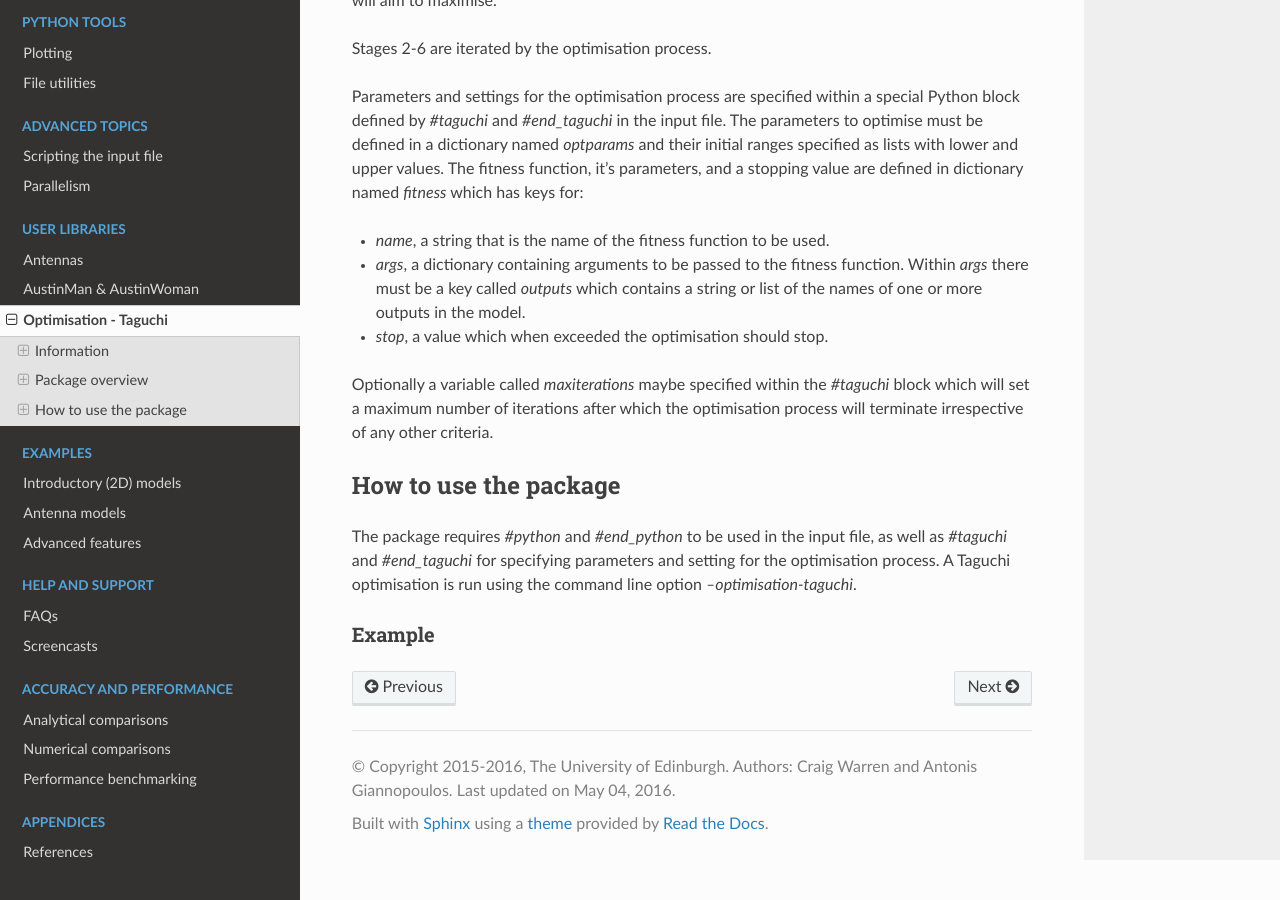
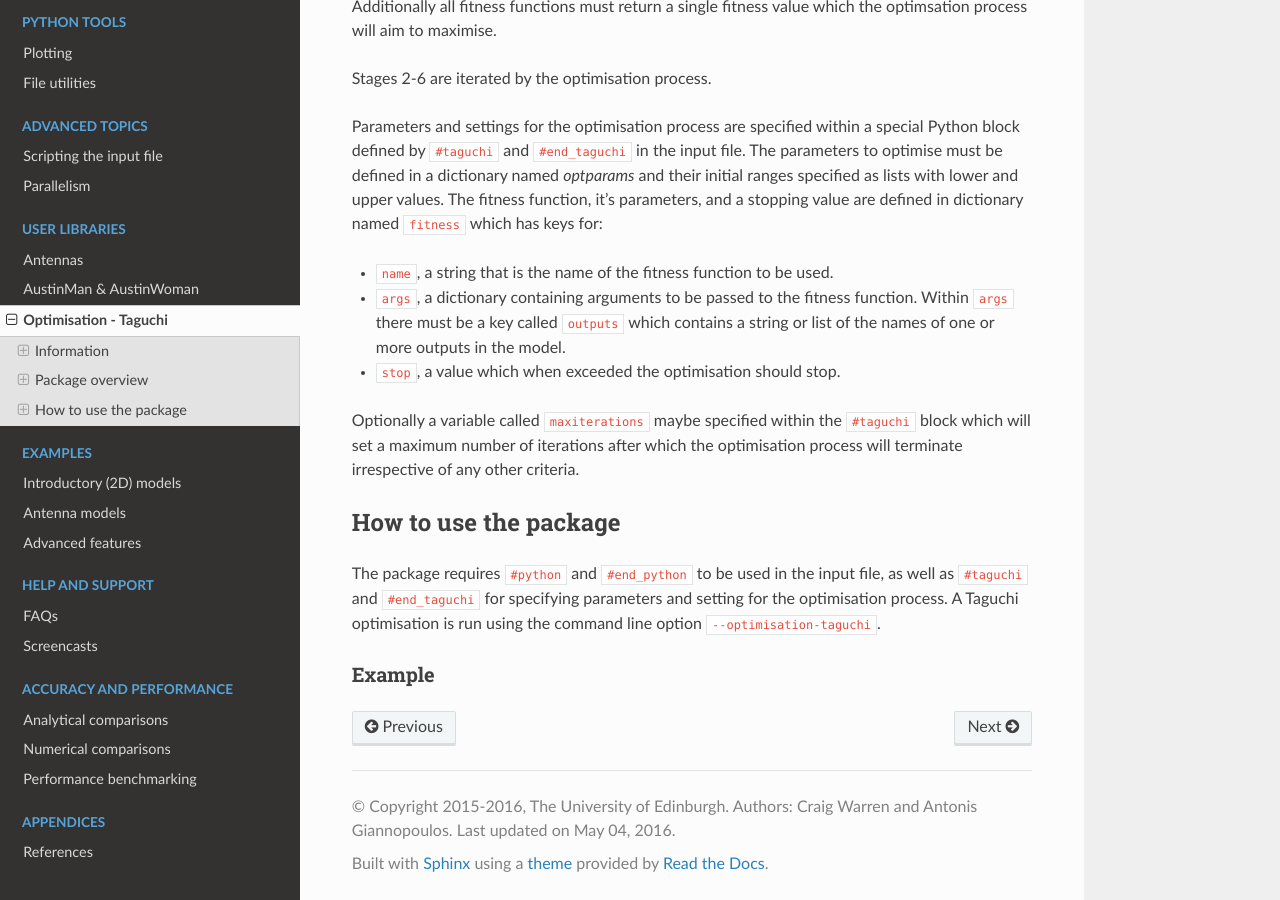
Before and after one commit to gprMax/gprMax, a Sphinx documentation site: the page built from docs/source/user_libs_opt_taguchi.rst, in a window 1280 px wide and 900 px high, scrolled down 2243 px. Built offline with Sphinx 7.4.7 and the Read the Docs theme 2.0.0, drawn with Linux system fonts in a browser that asks for light colours.

Commit message:
Changing single to double quotes for styling.

```diff
--- a/docs/source/user_libs_antennas.rst
+++ b/docs/source/user_libs_antennas.rst
@@ -30,7 +30,7 @@ A description of how the models were created can be found at http://dx.doi.org/1
 Module overview
 ===============
 
-* `antennas.py` is a module containing the descriptions of the antennas.
+* ``antennas.py`` is a module containing the descriptions of the antennas.
 
 
 How to use the module
--- a/docs/source/user_libs_opt_taguchi.rst
+++ b/docs/source/user_libs_opt_taguchi.rst
@@ -49,9 +49,9 @@ Package overview
     optimisation_taguchi_fitness.py
     optimisation_taguchi_plot.py
 
-* `OA_9_4_3_2.npy` and `OA_18_7_3_2.npy` are NumPy archives containing pre-built OAs from http://neilsloane.com/oadir/
-* `optimisation_taguchi_fitness.py` is a module containing fitness functions. There are some pre-built ones but users should add their own here.
-* `optimisation_taguchi_plot.py` is a module for plotting the results, such as parameter values and convergence history, from an optimisation process when it has completed.
+* ``OA_9_4_3_2.npy`` and ``OA_18_7_3_2.npy`` are NumPy archives containing pre-built OAs from http://neilsloane.com/oadir/
+* ``optimisation_taguchi_fitness.py`` is a module containing fitness functions. There are some pre-built ones but users should add their own here.
+* ``optimisation_taguchi_plot.py`` is a module for plotting the results, such as parameter values and convergence history, from an optimisation process when it has completed.
 
 Implementation
 --------------
@@ -65,28 +65,28 @@ The process by which Taguchi's method optimises parameters is illustrated in the
 
 In stage 1a, one of the 2 pre-built OAs will automatically be chosen depending on the number of parameters to optimise. Currently, up to 7 independent parameters can be optimised, although a method to construct OAs of any size is under testing.
 
-In stage 1b, a fitness function is required to set a goal against which to compare results from the optimisation process. A number of pre-built fitness functions can be found in the `optimisation_taguchi_fitness.py` module, e.g. `minvalue`, `maxvalue` and `xcorr`. Users can also easily add their own fitness functions to this module. All fitness functions must take two arguments:
+In stage 1b, a fitness function is required to set a goal against which to compare results from the optimisation process. A number of pre-built fitness functions can be found in the ``optimisation_taguchi_fitness.py`` module, e.g. ``minvalue``, ``maxvalue`` and ``xcorr``. Users can also easily add their own fitness functions to this module. All fitness functions must take two arguments:
 
-* `filename` a string containing the full path and filename of the output file
-* `args` a dictionary which can contain any number of additional arguments for the function, e.g. names (IDs) of outputs (rxs) from input file
+* ``filename`` a string containing the full path and filename of the output file
+* ``args`` a dictionary which can contain any number of additional arguments for the function, e.g. names (IDs) of outputs (rxs) from input file
 
 Additionally all fitness functions must return a single fitness value which the optimsation process will aim to maximise.
 
 Stages 2-6 are iterated by the optimisation process.
 
-Parameters and settings for the optimisation process are specified within a special Python block defined by `#taguchi` and `#end_taguchi` in the input file. The parameters to optimise must be defined in a dictionary named `optparams` and their initial ranges specified as lists with lower and upper values. The fitness function, it's parameters, and a stopping value are defined in dictionary named `fitness` which has keys for:
+Parameters and settings for the optimisation process are specified within a special Python block defined by ``#taguchi`` and ``#end_taguchi`` in the input file. The parameters to optimise must be defined in a dictionary named `optparams` and their initial ranges specified as lists with lower and upper values. The fitness function, it's parameters, and a stopping value are defined in dictionary named ``fitness`` which has keys for:
 
-* `name`, a string that is the name of the fitness function to be used.
-* `args`, a dictionary containing arguments to be passed to the fitness function. Within `args` there must be a key called `outputs` which contains a string or list of the names of one or more outputs in the model.
-* `stop`, a value which when exceeded the optimisation should stop.
+* ``name``, a string that is the name of the fitness function to be used.
+* ``args``, a dictionary containing arguments to be passed to the fitness function. Within ``args`` there must be a key called ``outputs`` which contains a string or list of the names of one or more outputs in the model.
+* ``stop``, a value which when exceeded the optimisation should stop.
 
-Optionally a variable called `maxiterations` maybe specified within the `#taguchi` block which will set a maximum number of iterations after which the optimisation process will terminate irrespective of any other criteria.
+Optionally a variable called ``maxiterations`` maybe specified within the ``#taguchi`` block which will set a maximum number of iterations after which the optimisation process will terminate irrespective of any other criteria.
 
 
 How to use the package
 ======================
 
-The package requires `#python` and `#end_python` to be used in the input file, as well as `#taguchi` and `#end_taguchi` for specifying parameters and setting for the optimisation process. A Taguchi optimisation is run using the command line option `--optimisation-taguchi`.
+The package requires ``#python`` and ``#end_python`` to be used in the input file, as well as ``#taguchi`` and ``#end_taguchi`` for specifying parameters and setting for the optimisation process. A Taguchi optimisation is run using the command line option ``--optimisation-taguchi``.
 
 Example
 -------
```
